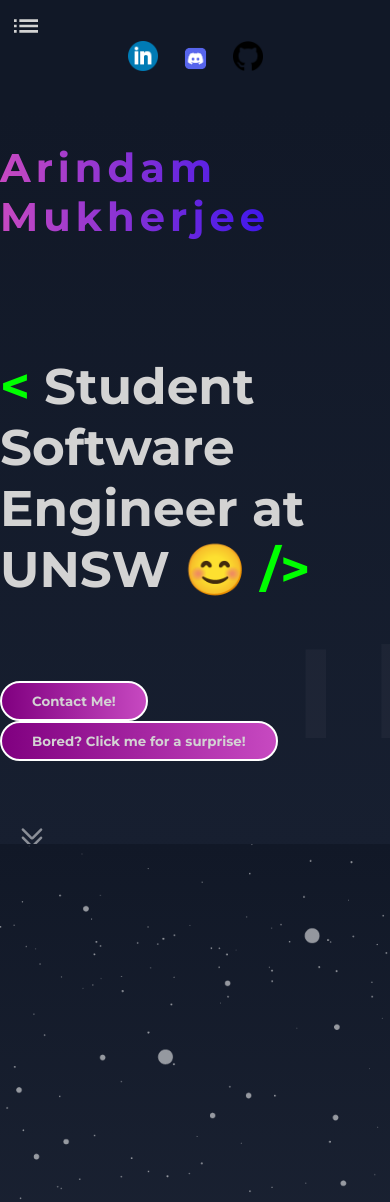
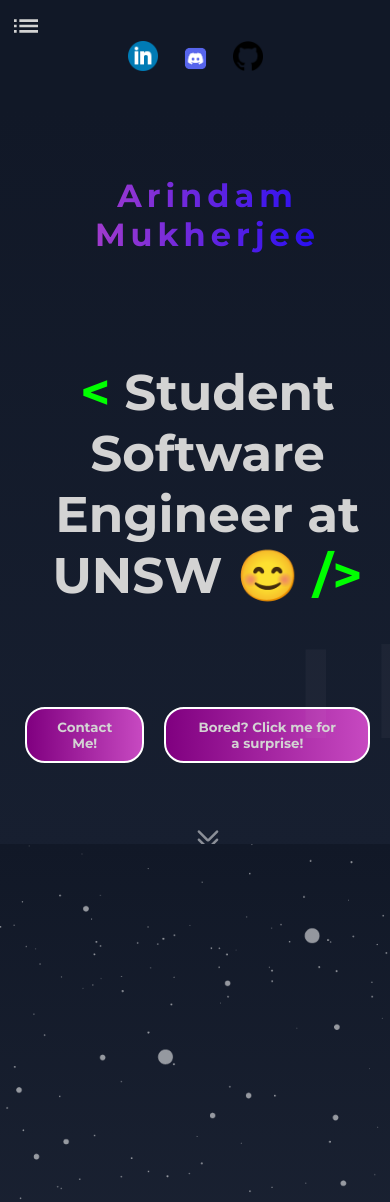
Before and after one commit to Ascendrospyder/Portfolio, a React (Create React App) app: page / in a window 390 px wide. Shown: the top 1202 px of the page. Built offline with nearby package versions, Linux system fonts and the light colour scheme.

Commit message:
Made the title page responsive

```diff
--- a/src/Components/TitlePage/TitlePage.jsx
+++ b/src/Components/TitlePage/TitlePage.jsx
@@ -109,12 +109,14 @@ const TitlePage = () => {
                 Bored? Click me for a surprise!
               </motion.button>
             </div>
+            <div className='scrollDownIconContainer'>
               <motion.img
                 variants={textVariants}
                 animate='scrollButton'
                 src={scrollDownIcon}
                 alt='scroll down button'
               />
+            </div>
           </motion.div>
           <motion.div
             className='slidingTextContainer'
--- a/src/Components/TitlePage/titlePage.scss
+++ b/src/Components/TitlePage/titlePage.scss
@@ -19,6 +19,13 @@
       flex-direction: column;
       justify-content: center;
       gap: 40px;
+      margin-left: 25px;
+    }
+
+    .scrollDownIconContainer {
+      width: 100%;
+      display: flex;
+      // justify-content: center;
     }
 
     h2 {
@@ -60,6 +67,38 @@
     }
   }
 
+  @media (max-width: 600px) {
+    .wrapper {
+      .textContainer {
+        margin-top: 10%;
+
+        h2 {
+          text-align: center;
+          font-size: 2rem;
+        }
+
+        h1 {
+          text-align: center;
+        }
+      }
+    }
+
+    .buttons {
+      display: flex;
+      justify-content: center;
+      margin-top: 20px;
+
+      button {
+        margin-right: 10px;
+      }
+    }
+
+    .scrollDownIconContainer {
+      display: flex;
+      justify-content: center;
+    }
+  }
+
   // .imageContainer {
   //   height: 100%;
   //   position: absolute;
```
Lines whose indentation alone changed are shown as unchanged.
